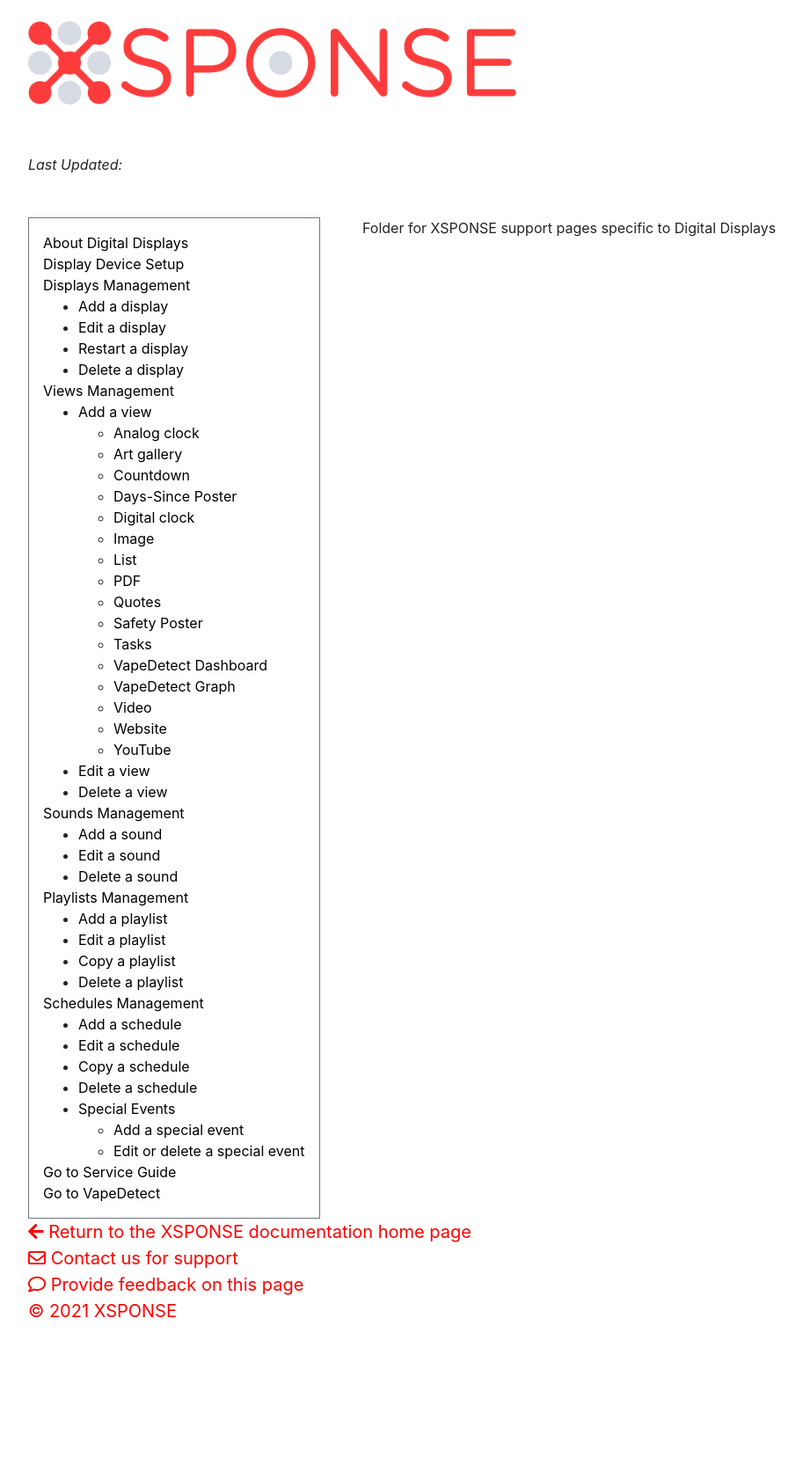
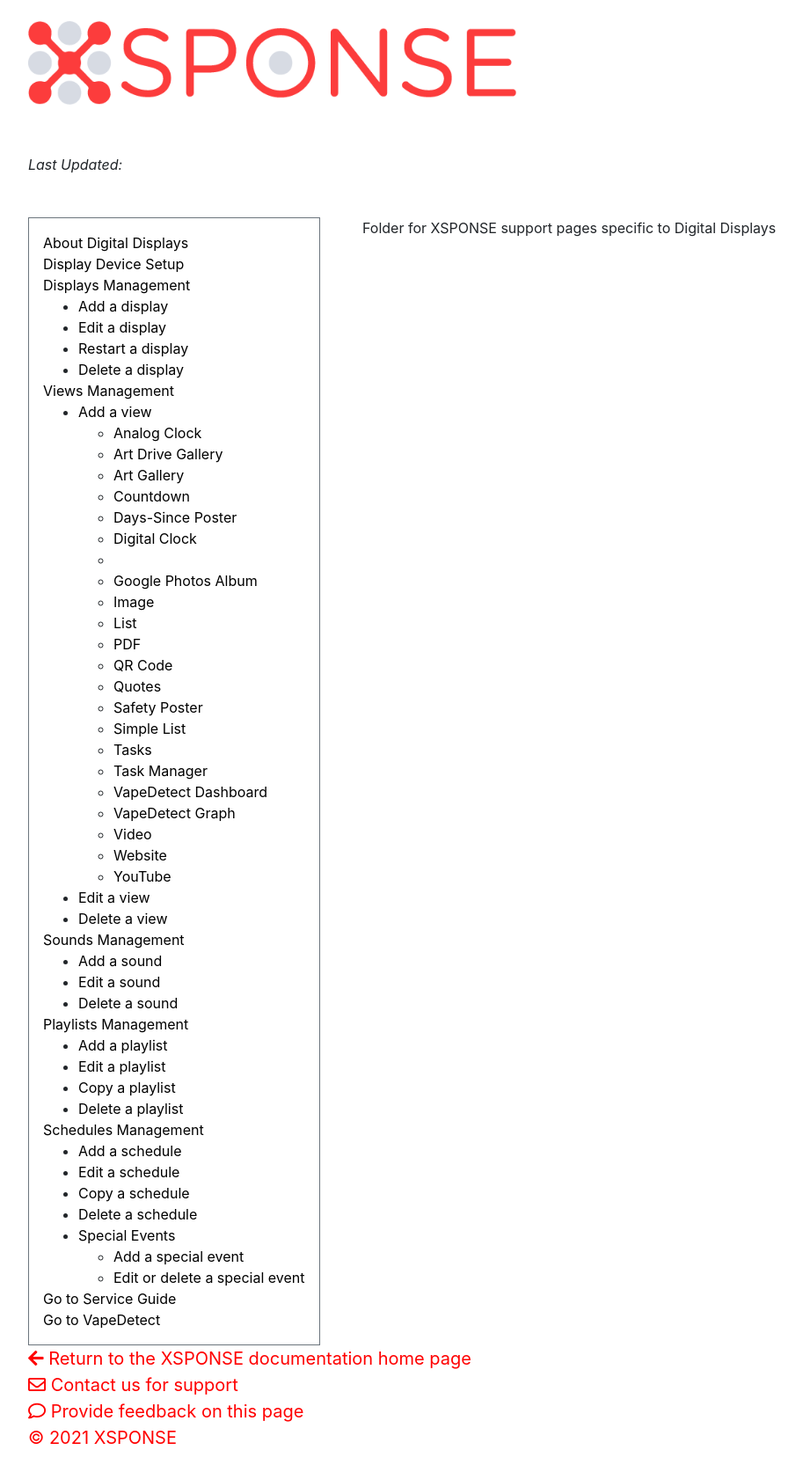
Before and after one commit to NrsSystems/docs, a Jekyll site: the page built from digital-displays/readme.md, in a window 1280 px wide. Shown: the whole page at 88% size, without its empty margins (53-966 px from the left). Built offline with Jekyll 4.4.1, drawn with Linux system fonts in a browser that asks for light colours; our own code applies the rules of GitHub Pages for plain Markdown files; before the commit the page ends 1521 px from its top, so only the background shows below that.

Commit message:
Update digital_displays.yml
Added new views to the list.

```diff
--- a/_data/navigation/digital_displays.yml
+++ b/_data/navigation/digital_displays.yml
@@ -19,28 +19,40 @@
     - name: Add a view
       href: views-management#add-a-view
       items:
-        - name: Analog clock
+        - name: Analog Clock
           href: views-management#analog-clock
-        - name: Art gallery
+        - name: Art Drive Gallery
+          href: views-management#art-drive-gallery
+        - name: Art Gallery
           href: views-management#art-gallery
         - name: Countdown
           href: views-management#countdown
         - name: Days-Since Poster
           href: views-management#days-since-poster
-        - name: Digital clock
+        - name: Digital Clock
           href: views-management#digital-clock
+        - mame: Generic Countdown Timer
+          href: views-management#generic-countdown-timer
+        - name: Google Photos Album
+          href: views-management#google-photos-album
         - name: Image
           href: views-management#image
         - name: List
           href: views-management#list
         - name: PDF
           href: views-management#pdf
+        - name: QR Code
+          href: views-management#qr-code
         - name: Quotes
           href: views-management#quotes
         - name: Safety Poster
           href: views-management#safety-poster
+        - name: Simple List
+          href: views-management#simple-list
         - name: Tasks
           href: views-management#tasks
+        - name: Task Manager
+          href: views-management#task-manager
         - name: VapeDetect Dashboard
           href: views-management#vapedetect-dashboard
         - name: VapeDetect Graph
```
